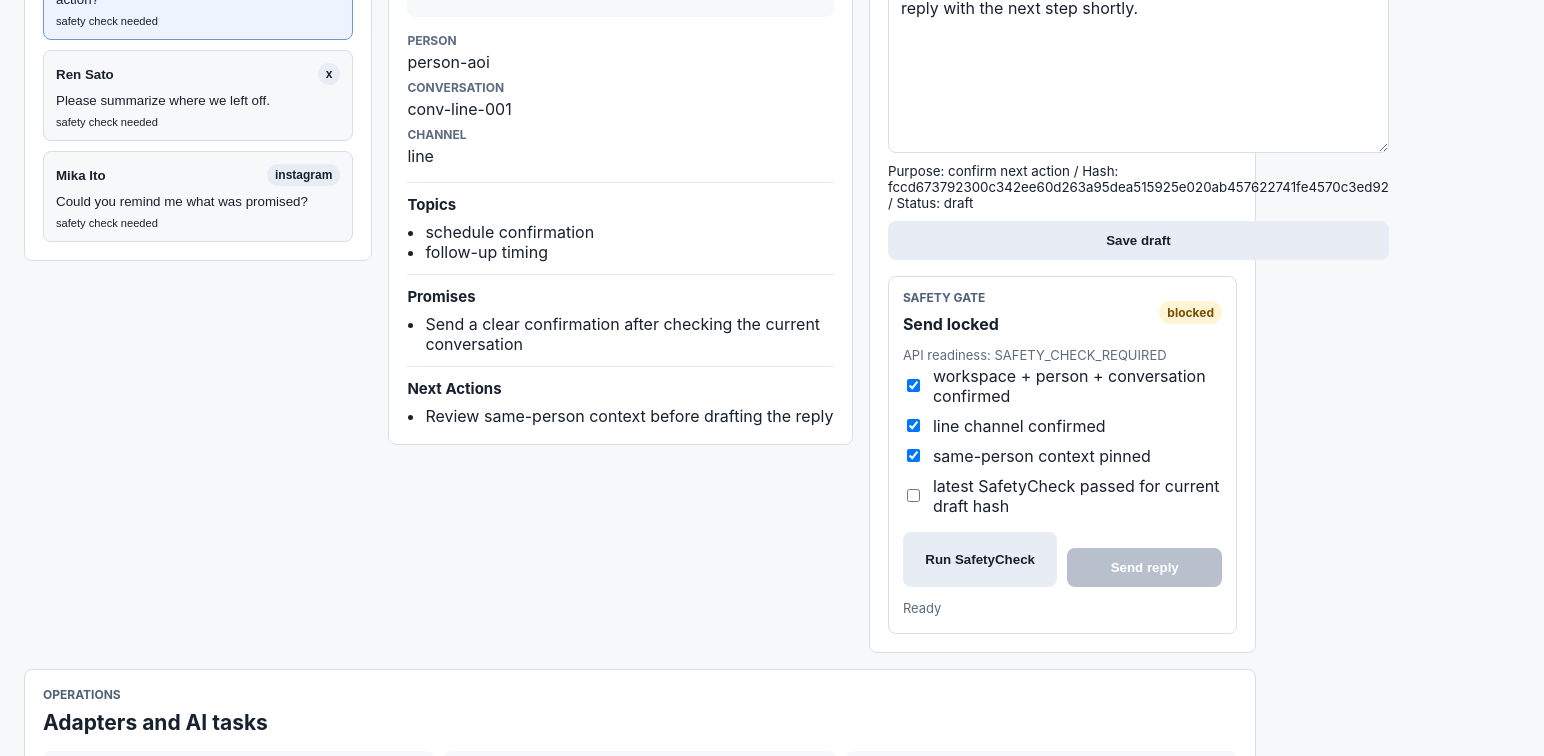
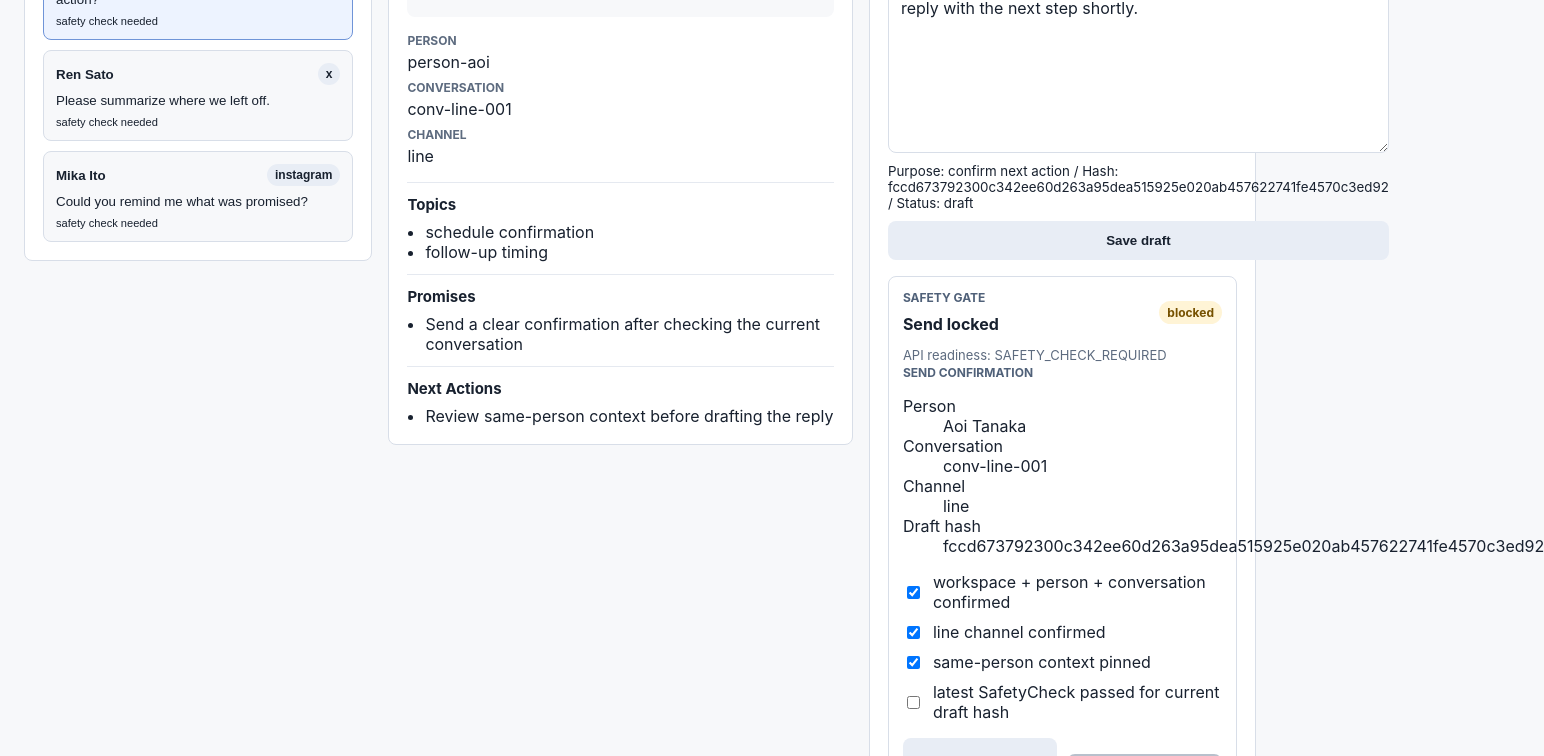
Before and after one commit to karukimori-wq/Communication-Planner, a Next.js app: page / in a window 1280 px wide. Shown: the part 347-1103 px from the top of the page, 1544 px wide, since content can reach past the window. Built offline with nearby package versions, Linux system fonts and the light colour scheme.

Commit message:
Add dashboard send confirmation summary

```diff
--- a/src/app/dashboard-client.tsx
+++ b/src/app/dashboard-client.tsx
@@ -215,6 +215,27 @@ export function CommunicationDashboard({ snapshot }: { snapshot: DashboardSnapsh
             </span>
           </div>
           <p className="gate-reason">API readiness: {selectedConversation.safety.blockedReason ?? "ready"}</p>
+          <div className="send-confirmation-card" aria-label="send confirmation summary">
+            <p className="eyebrow">Send Confirmation</p>
+            <dl>
+              <div>
+                <dt>Person</dt>
+                <dd>{selectedConversation.displayName}</dd>
+              </div>
+              <div>
+                <dt>Conversation</dt>
+                <dd>{selectedConversation.conversationId}</dd>
+              </div>
+              <div>
+                <dt>Channel</dt>
+                <dd>{selectedConversation.channel}</dd>
+              </div>
+              <div>
+                <dt>Draft hash</dt>
+                <dd>{selectedConversation.replyDraft?.contentHash ?? "draft required"}</dd>
+              </div>
+            </dl>
+          </div>
           <div className="check-list">
             {gateChecks.map((check) => (
               <label key={check.id} className="check-row" htmlFor={check.id}>
```
